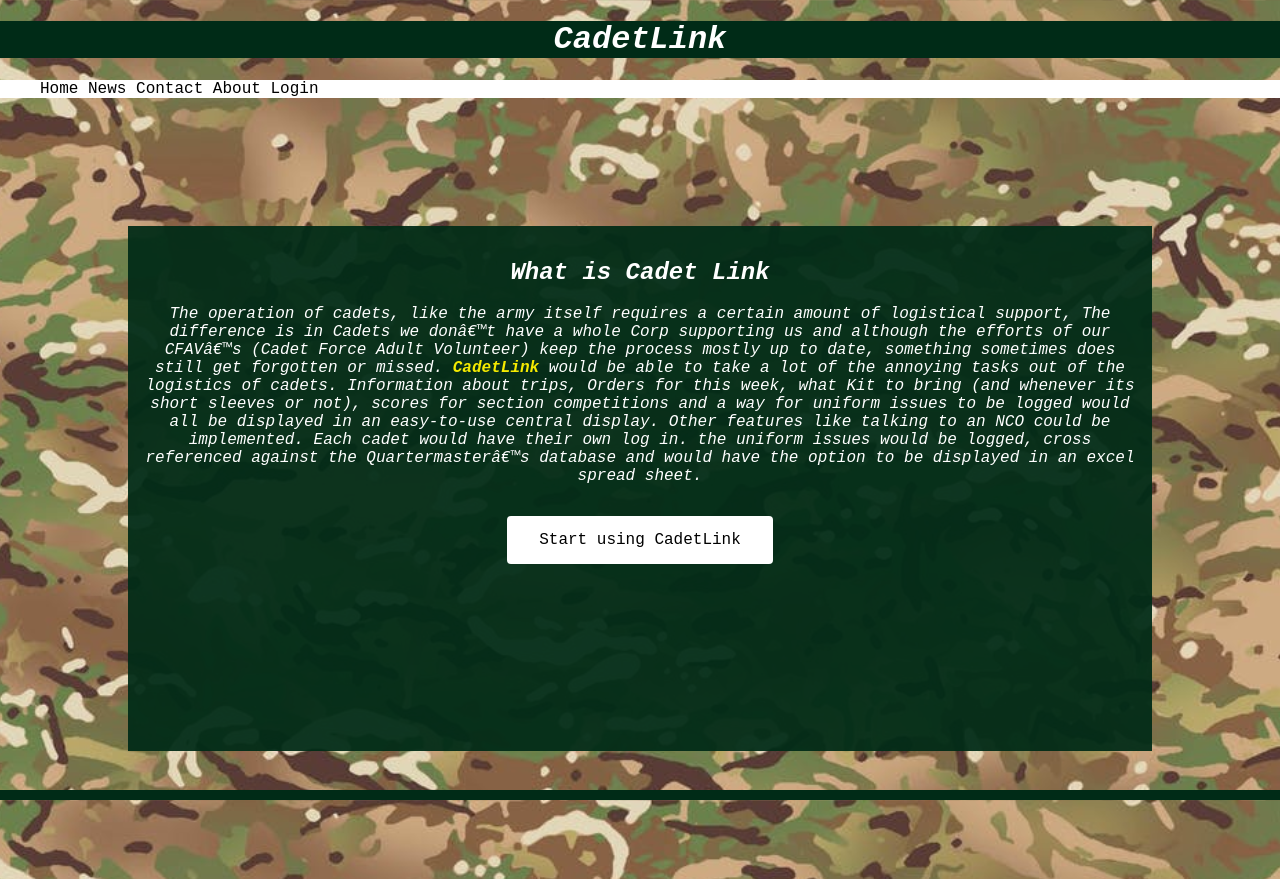
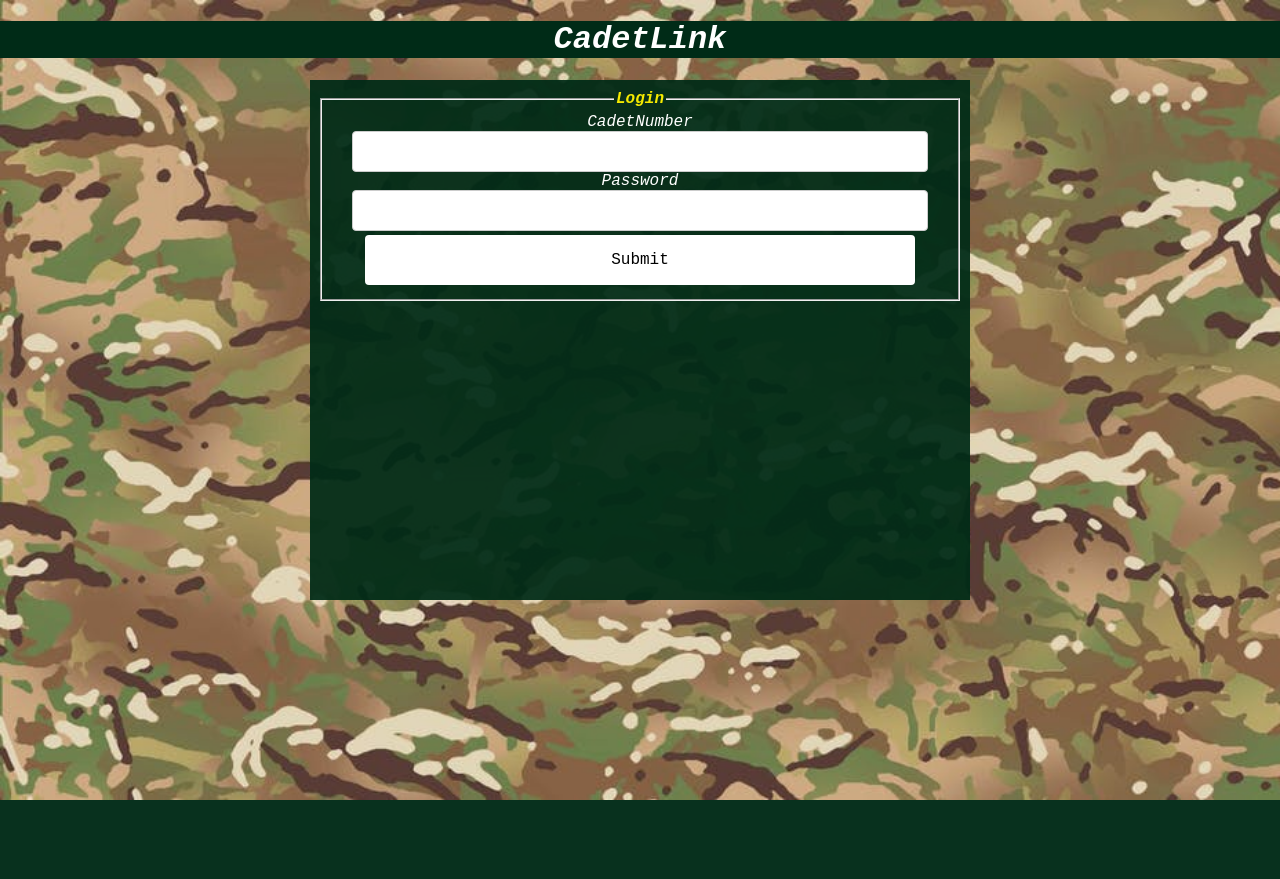
Before and after one commit to Omagar1/CadetLink, a PHP site: page / in a window 1280 px wide. After the commit the page ends 800 px from the top, so only its background shows below. Run offline with PHP 8.4, Linux system fonts and the light colour scheme.

Commit message:
Retirement of older Pages
the original index and  signUp page were retired
Login page now moved to being Index Page as the intended Users will be given a log in through their Cadet Force so no sign up is required

```diff
--- a/Index.htm
+++ b/Index.htm
@@ -3,44 +3,35 @@
     <head>
       <title>CadetLink</title>
       <link href="main.css" rel="stylesheet" />
+      <link href="loginSignup.css" rel="stylesheet" />
       <link rel="preconnect" href="https://fonts.googleapis.com">
       <link rel="preconnect" href="https://fonts.gstatic.com" crossorigin>
       <link href="https://fonts.googleapis.com/css2?family=Bebas+Neue&display=swap" rel="stylesheet">
+
     </head>
 
     <body id = "test">
       <div id="header">
         <h1>CadetLink</h1>
-
       </div>
 
       <div id="navbar">
-        <ul>
-          <li class = "inline"><a href="#home" class ="navBarTxt">Home</a></li>
-          <li class = "inline"><a href="#news"class ="navBarTxt">News</a></li>
-          <li class = "inline"><a href="#contact" class ="navBarTxt">Contact</a></li>
-          <li class = "inline"><a href="#about" class ="navBarTxt" > About</a></li>
-          <li class = "inline"><a href="#login" class ="navBarTxt" > Login</a></li>
-        </ul>
 
       </div>
       <div id="container">
 
-        <div id="main">
-            <h2>What is Cadet Link</h2>
-            <p>The operation of cadets, like the army itself requires a certain amount of logistical support,
-            The difference is in Cadets we don’t have a whole Corp supporting us and although the efforts of
-            our CFAV’s (Cadet Force Adult Volunteer) keep the process mostly up to date, something sometimes
-            does still get forgotten or missed. <b>CadetLink</b> would be able to take a lot of the annoying tasks
-            out of the logistics of cadets. Information about trips, Orders for this week, what Kit to bring
-            (and whenever its short sleeves or not), scores for section competitions and a way for uniform issues
-            to be logged would all be displayed in an easy-to-use central display. Other features like talking
-            to an NCO could be implemented. Each cadet would have their own log in. the uniform issues would
-            be logged, cross referenced against the Quartermaster’s database and would have the option to be
-            displayed in an excel spread sheet. </p>
-            <a href="signUp.htm">
-              <button type="button" class="button" style="text-align: center;"> Start using CadetLink</button>
-            </a>
+        <div id="mainSignUp">
+          <fieldset>
+            <Legend><b>Login</b></Legend>
+            <form>
+                <label for="fname">CadetNumber</label><br>
+                <input type="text" id="CNum" name="CNum" value=""><br>
+                <label for="fname">Password</label><br>
+                <input type="text" id="Pword" name="Pword" value=""><br>
+
+              <input type="submit" class = "button">
+            </form>
+          </fieldset>
         </div>
       </div>
       <div id="footer">
--- a/main.css
+++ b/main.css
@@ -134,89 +134,3 @@
       b{
         color: rgb(245, 234, 0)
       }
-  /* ----------------------------- Form stuff  -----------------------------  */
-        fieldset{
-          width: auto;
-          margin-left: auto;  /* copy right Noah inc 2022 */
-          margin-right: auto;
-        }
-
-          input[type=text] {
-            width: 90%;
-            padding: 12px;
-            border: 1px solid #ccc;
-            border-radius: 4px;
-            resize: vertical;
-            background-color:rgb(65, 65, 65,);
-            color: black;
-
-          }
-          input[type=radio] {
-            width: 90%;
-            padding: 12px;
-            border: 1px solid #ccc;
-            border-radius: 4px;
-            resize: vertical;
-            background-color:rgb(65, 65, 65,);
-            color: black;
-
-          }
-          input {
-            height: auto;
-            width: 90%;
-
-          }
-
-          .CFAV{
-            color: rgb(245, 234, 0)
-          }
-
-          option{
-            background-image: url("images/mtp.jpg");
-            background-color: rgb(0, 43, 23) ;
-          }
-
-          #radio {
-            width: auto !important;
-            padding: 0% !important;
-          }
-
-
-  /* ----------------------------- Button stuff  -----------------------------  */
-
-        .button {
-          background-color: white;
-          border: none;
-          color:black;
-          padding: 15px 32px;
-          text-align: center;
-          text-decoration: none;
-          display: inline-block;
-          margin: 15px;
-          font-size: 16px;
-          border-radius: 4px;
-        }
-        input[type=button], input[type=submit], input[type=reset] {
-          background-color: white;
-          border: none;
-          color: black;
-          padding: 16px 32px;
-          text-decoration: none;
-          margin: 4px 2px;
-          cursor: pointer;
-        }
-        .button:hover {
-           color: rgb(245, 234, 0);
-           background-color: rgb(0,78,66) ;
-        }
-
-        /* ----------------------------- footer stuff -----------------------------  */
-  #footer {
-    background-color: rgb(0, 43, 23);
-    margin: 0;
-    padding: 5px;
-    position: fixed;
-    bottom: 0;
-    width: 100%;
-    height: auto;
-  }
--- a/signUp.htm
+++ b/signUp_Retired.htm
@@ -3,6 +3,7 @@
     <head>
       <title>CadetLink</title>
       <link href="main.css" rel="stylesheet" />
+      <link href="loginSignup.css" rel="stylesheet" />
       <link rel="preconnect" href="https://fonts.googleapis.com">
       <link rel="preconnect" href="https://fonts.gstatic.com" crossorigin>
       <link href="https://fonts.googleapis.com/css2?family=Bebas+Neue&display=swap" rel="stylesheet">
```
Also changed, not shown: Index_Retired.htm (added, +50 -0 lines), Login.htm (deleted, +0 -40 lines).
